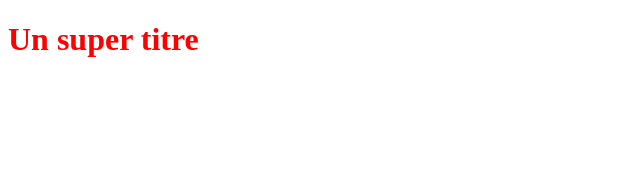
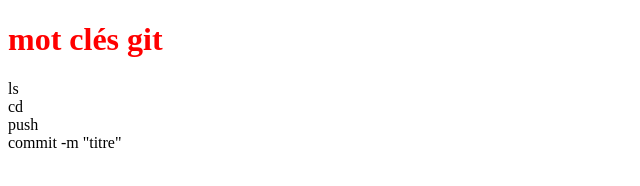
Before and after one commit to Akhyras/OpenclassroomsProject, a plain HTML site: page index.html in a window 1280 px wide. Shown: the whole page, without its empty margins (0-640 px from the left). Drawn offline with Linux system fonts and the light colour scheme.

Commit message:
premier mot clé

```diff
--- a/index.html
+++ b/index.html
@@ -5,6 +5,14 @@
    <link rel="stylesheet" type="text/css" href="styles.css">
 </head>
 <body>
-   <h1>Un super titre</h1>
+   <h1>mot clés git</h1>
+   <div>
+      <p>
+         ls<br>
+         cd<br>
+         push<br>
+         commit -m "titre"<br>
+      </p>
+   </div>
 </body>
 </html>
```
